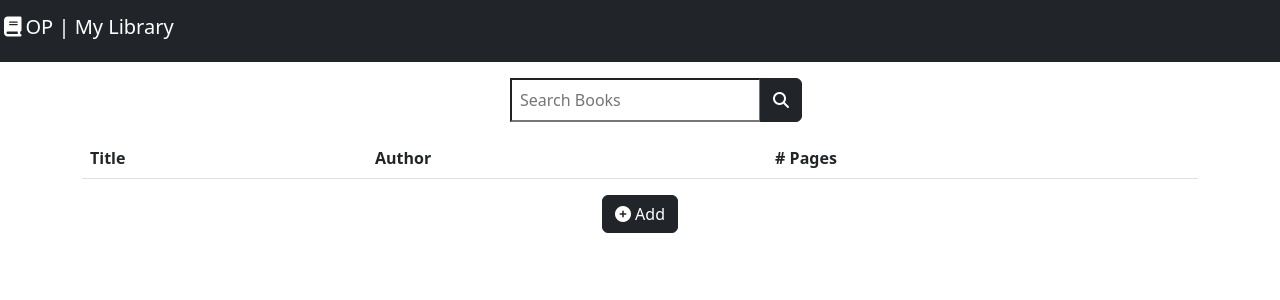
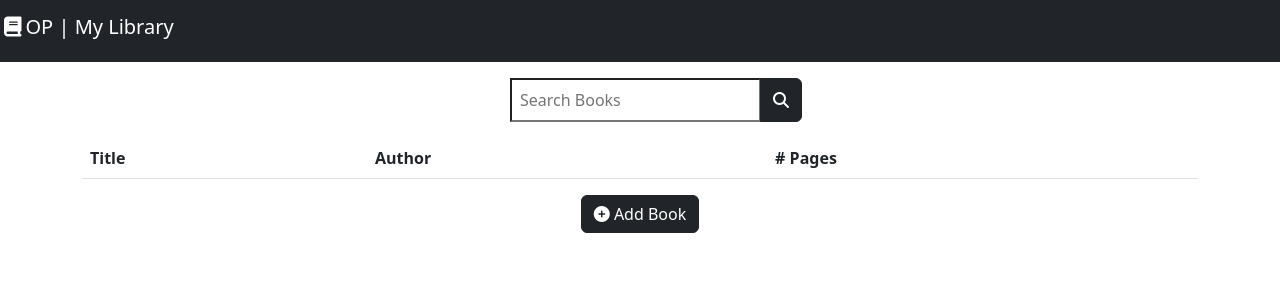
Before and after one commit to akilah-littlejohn/Library, an Angular app: page / in a window 1280 px wide. Shown: the top 300 px of the page. Built offline with nearby package versions, Linux system fonts and the light colour scheme.

Commit message:
text in app component add button

```diff
--- a/src/app/app.component.html
+++ b/src/app/app.component.html
@@ -5,7 +5,7 @@
   <app-table></app-table>
   <section class="d-flex justify-content-center">
     <button class="btn btn-dark "><i class="fa fa-plus-circle"></i>
-      Add
+      Add Book
     </button>
   </section>
 </main>
```
